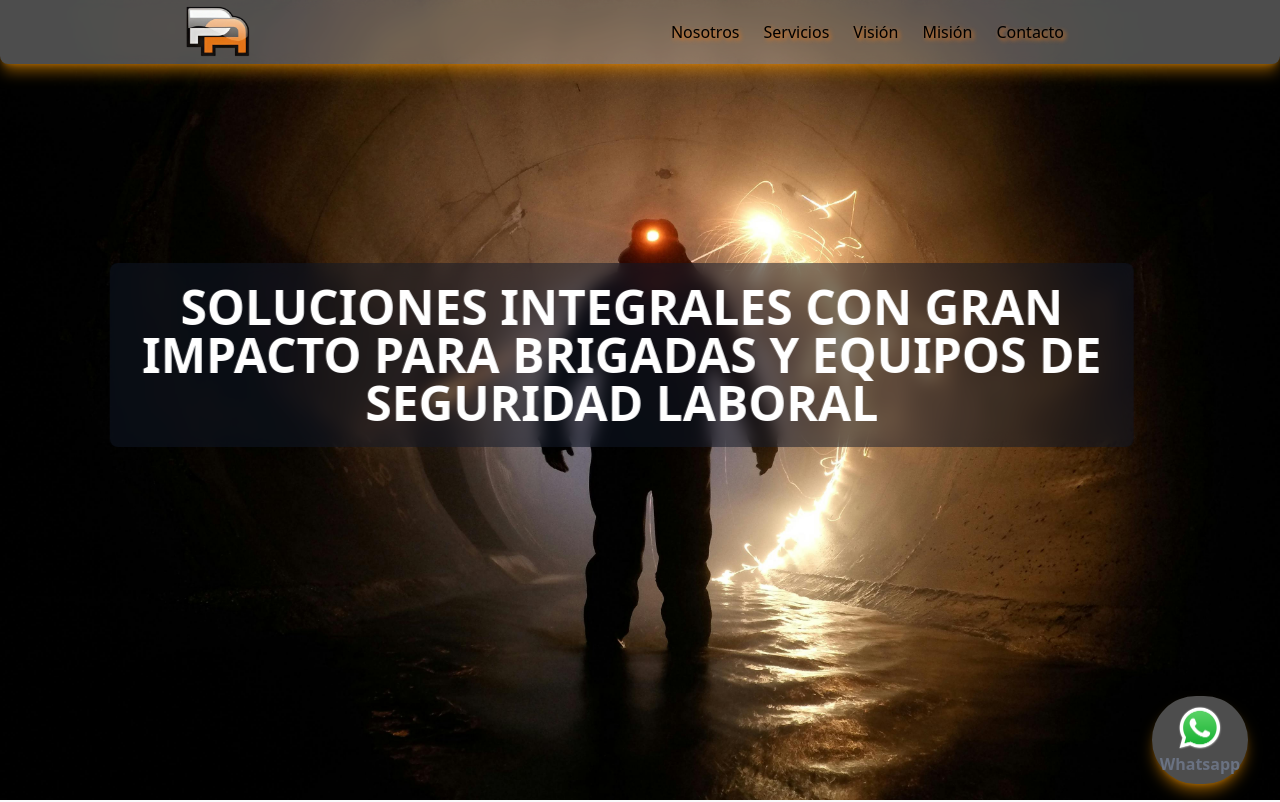
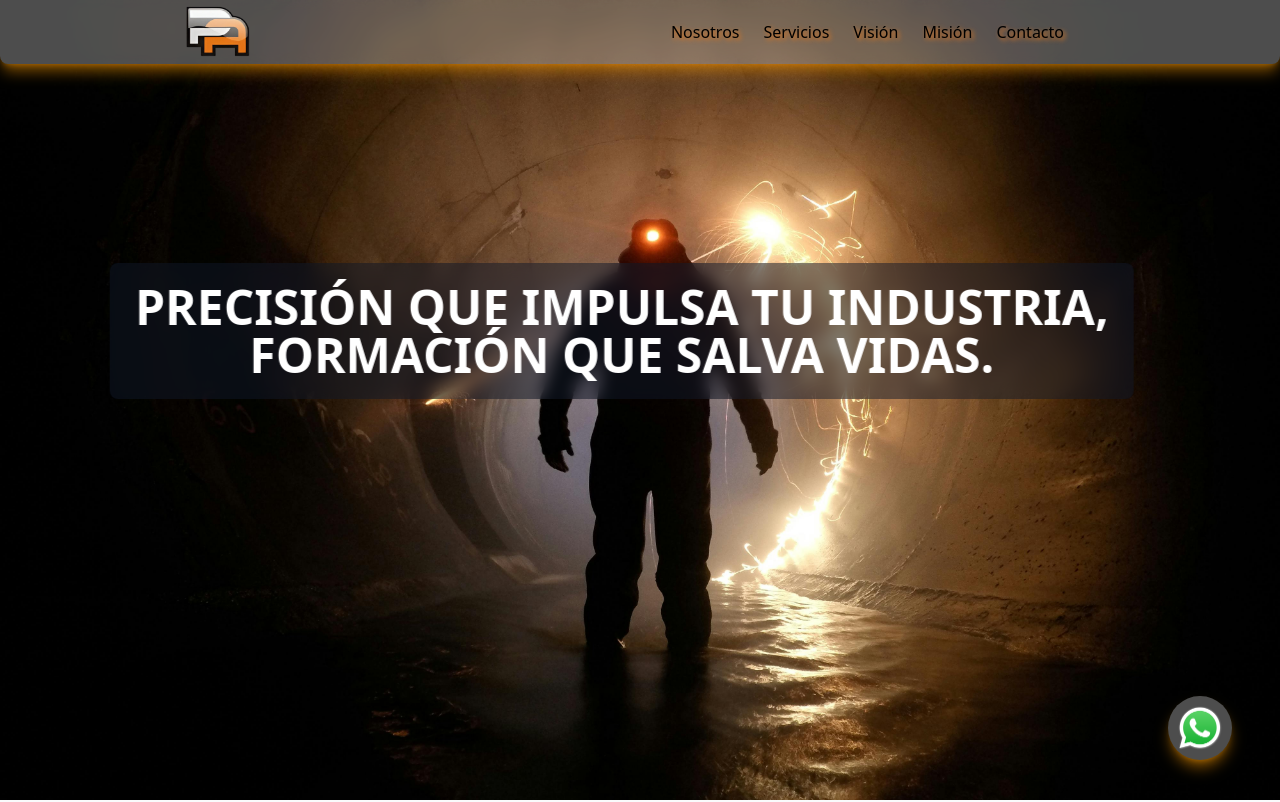
Before and after one commit to JoaquinFarah/paweb, a Next.js app: page / in a window 1280 px wide. Shown: the top 802 px of the page. Built offline with nearby package versions, Linux system fonts and the light colour scheme.

Commit message:
refactor Services and Whatsapp components; update Index page layout and text for clarity

```diff
--- a/src/app/components/Services.tsx
+++ b/src/app/components/Services.tsx
@@ -63,11 +63,11 @@ const callout = [
   export default function NewsSection() {
 
     return (
-      <div className="bg-gray-50 py-24 sm:py-10">
+      <div className="py-24 sm:py-10">
         <div className="mx-auto max-w-7xl px-6 lg:px-8">
             <div className="mt-3 space-y-12 lg:grid lg:grid-cols-3 lg:gap-x-8 lg:space-y-5">
               {callout.map((callout) => (
-                <div key={callout.name} className="group relative rounded-lg px-6 focus:ring-4 focus:outline-none focus:ring-blue-300 dark:focus:ring-blue-800 shadow-lg shadow-amber-500/50 dark:shadow-lg dark:shadow-amber-800/80">
+                <div key={callout.name} className="bg-gray-50 group relative rounded-lg px-6 focus:ring-4 focus:outline-none focus:ring-blue-300 dark:focus:ring-blue-800 shadow-lg shadow-amber-500/50 dark:shadow-lg dark:shadow-amber-800/80">
                   <div className="relative mt-5 h-80 w-full overflow-hidden rounded-lg bg-white sm:aspect-h-1 sm:aspect-w-2 lg:aspect-h-1 lg:aspect-w-1 group-hover:opacity-75 sm:h-64">
                     <Image
                       alt={callout.imageAlt}
--- a/src/app/components/Whatsapp.tsx
+++ b/src/app/components/Whatsapp.tsx
@@ -13,9 +13,6 @@ export default function Whatsapp() {
             height={50}
             className="w-12 h-12 group-hover:opacity-70 transition-opacity duration-500 ease-in-out"
           />
-          <span className="text-s font-semibold text-gray-500 dark:text-gray-400 group-hover:text-blue-600 dark:group-hover:text-blue-500">
-            Whatsapp
-          </span>
         </button>
       </div>
     </div>
--- a/src/app/page.tsx
+++ b/src/app/page.tsx
@@ -29,7 +29,7 @@ export default function Index() {
         </div>
       </div> */}
 
-      <div className="relative h-screen bg-gray-50">
+      <div className="relative h-screen ">
         <Image
           src="/tunel.jpg"
           alt="Icono"
@@ -39,12 +39,12 @@ export default function Index() {
         />
 
         <div className="absolute top-1/3 left-1/5 transform -translate-x-1/7 -translate-y-1 text-white text-5xl font-semibold text-center rounded-lg bg-gray-900/50 p-5 backdrop-blur-sm">
-          <p className="uppercase">Soluciones integrales con gran impacto para brigadas y equipos de seguridad laboral</p>
+          <p className="uppercase">Precisión que impulsa tu industria, formación que salva vidas.</p>
         </div>
       </div>
 
 
-      <div className="mt-20 bg-gray-50">
+      <div className="mt-20">
 
         <h1 className="text-5xl flex justify-center items-center mt-20">¿Que hacemos?</h1>
 
@@ -53,11 +53,6 @@ export default function Index() {
       </div>
 
 
-
-
-
     </div>
-
-
   );
 }
```
